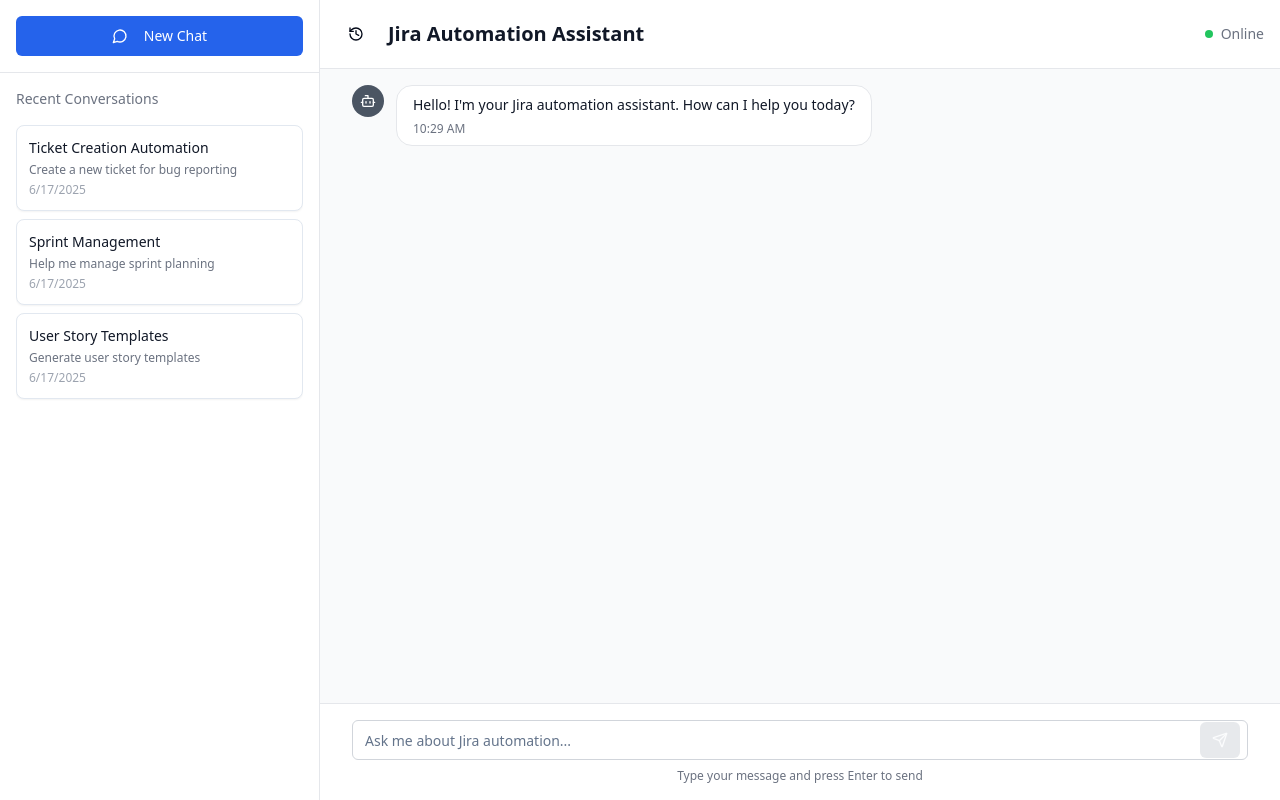
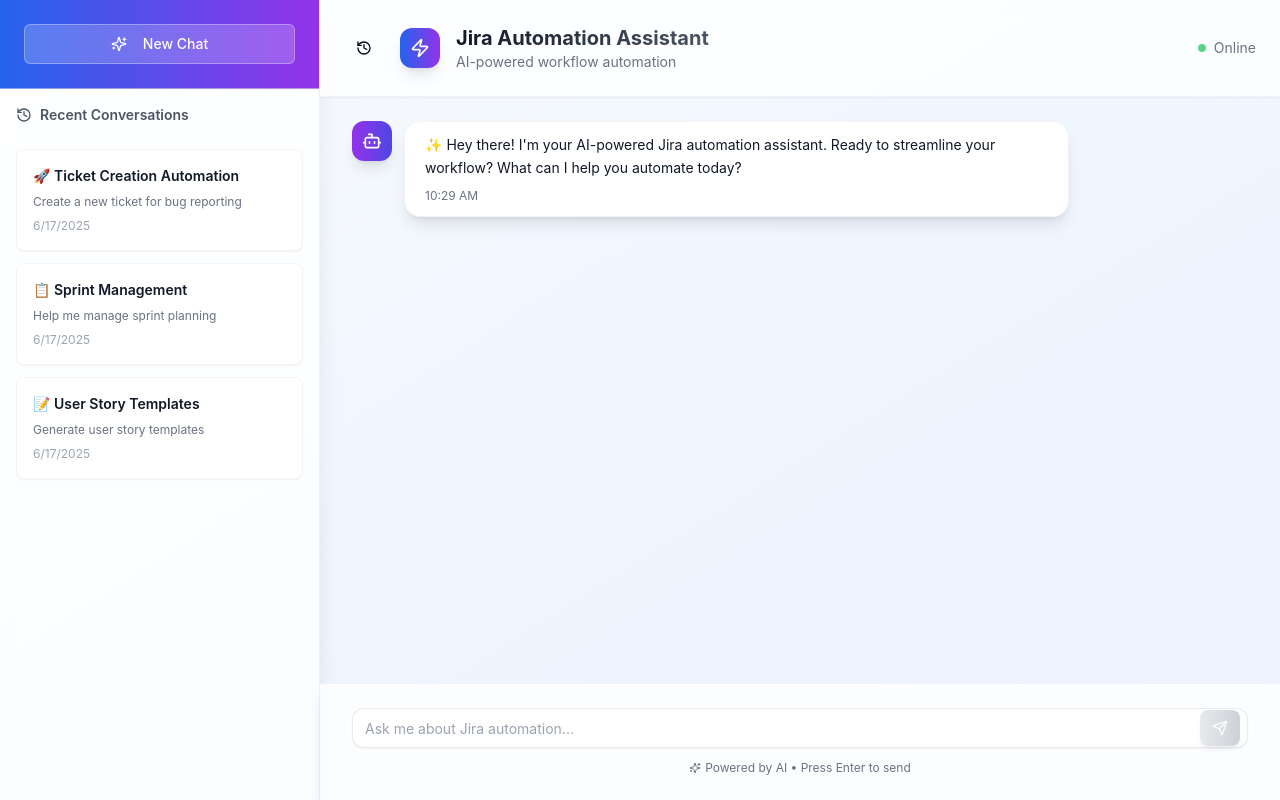
Before and after one commit to Manav1011/jira-chat-automator, a React (Vite) app: page / in a window 1280 px wide. Built offline with nearby package versions, Linux system fonts and the light colour scheme.

Commit message:
Enhance UI and UX
Improve the visual appeal and user experience of the chatbot.

```diff
--- a/src/index.css
+++ b/src/index.css
@@ -1,3 +1,4 @@
+
 @tailwind base;
 @tailwind components;
 @tailwind utilities;
@@ -99,5 +100,37 @@
 
   body {
     @apply bg-background text-foreground;
+    font-family: 'Inter', -apple-system, BlinkMacSystemFont, 'Segoe UI', Roboto, sans-serif;
   }
 }
+
+@layer utilities {
+  .animate-fade-in {
+    animation: fadeIn 0.4s ease-out;
+  }
+
+  @keyframes fadeIn {
+    from {
+      opacity: 0;
+      transform: translateY(8px);
+    }
+    to {
+      opacity: 1;
+      transform: translateY(0);
+    }
+  }
+
+  /* Enhanced bounce animation for typing indicator */
+  .animate-bounce {
+    animation: bounce 1.4s infinite;
+  }
+
+  @keyframes bounce {
+    0%, 80%, 100% {
+      transform: scale(0);
+    }
+    40% {
+      transform: scale(1);
+    }
+  }
+}
--- a/src/pages/Index.tsx
+++ b/src/pages/Index.tsx
@@ -1,6 +1,6 @@
 
 import React, { useState, useRef, useEffect } from 'react';
-import { Send, History, MessageCircle, Bot, User } from 'lucide-react';
+import { Send, History, MessageCircle, Bot, User, Sparkles, Zap } from 'lucide-react';
 import { Button } from "@/components/ui/button";
 import { Input } from "@/components/ui/input";
 import { ScrollArea } from "@/components/ui/scroll-area";
@@ -25,7 +25,7 @@ const Index = () => {
   const [messages, setMessages] = useState<Message[]>([
     {
       id: '1',
-      content: 'Hello! I\'m your Jira automation assistant. How can I help you today?',
+      content: '✨ Hey there! I\'m your AI-powered Jira automation assistant. Ready to streamline your workflow? What can I help you automate today?',
       isUser: false,
       timestamp: new Date(),
     }
@@ -35,21 +35,21 @@ const Index = () => {
   const [chatHistory, setChatHistory] = useState<ChatHistory[]>([
     {
       id: '1',
-      title: 'Ticket Creation Automation',
+      title: '🚀 Ticket Creation Automation',
       lastMessage: 'Create a new ticket for bug reporting',
       timestamp: new Date(Date.now() - 3600000),
       messages: []
     },
     {
       id: '2',
-      title: 'Sprint Management',
+      title: '📋 Sprint Management',
       lastMessage: 'Help me manage sprint planning',
       timestamp: new Date(Date.now() - 7200000),
       messages: []
     },
     {
       id: '3',
-      title: 'User Story Templates',
+      title: '📝 User Story Templates',
       lastMessage: 'Generate user story templates',
       timestamp: new Date(Date.now() - 10800000),
       messages: []
@@ -97,11 +97,11 @@ const Index = () => {
 
   const getBotResponse = (userInput: string): string => {
     const responses = [
-      'I can help you create Jira tickets automatically. What type of issue would you like to create?',
-      'Let me assist you with that Jira automation. I can help with ticket creation, assignment, and workflow management.',
-      'Great! I can set up automated workflows for your Jira project. What specific automation are you looking for?',
-      'I understand you need help with Jira. I can create tickets, update statuses, assign users, and much more.',
-      'That\'s a great question about Jira automation. Let me help you streamline your project management workflow.'
+      '🎯 I can help you create Jira tickets automatically. What type of issue would you like to create?',
+      '⚡ Let me assist you with that Jira automation. I can help with ticket creation, assignment, and workflow management.',
+      '🚀 Great! I can set up automated workflows for your Jira project. What specific automation are you looking for?',
+      '💡 I understand you need help with Jira. I can create tickets, update statuses, assign users, and much more.',
+      '✨ That\'s a fantastic question about Jira automation. Let me help you streamline your project management workflow.'
     ];
     return responses[Math.floor(Math.random() * responses.length)];
   };
@@ -117,7 +117,7 @@ const Index = () => {
     setMessages([
       {
         id: '1',
-        content: 'Hello! I\'m your Jira automation assistant. How can I help you today?',
+        content: '✨ Hey there! I\'m your AI-powered Jira automation assistant. Ready to streamline your workflow? What can I help you automate today?',
         isUser: false,
         timestamp: new Date(),
       }
@@ -135,7 +135,7 @@ const Index = () => {
       },
       {
         id: '2',
-        content: 'I can help you with that. Let me know what specific automation you need.',
+        content: '🎯 I can help you with that. Let me know what specific automation you need.',
         isUser: false,
         timestamp: new Date(chat.timestamp.getTime() + 60000),
       }
@@ -144,33 +144,36 @@ const Index = () => {
   };
 
   return (
-    <div className="flex h-screen bg-gray-50">
+    <div className="flex h-screen bg-gradient-to-br from-slate-50 via-blue-50 to-indigo-50">
       {/* Sidebar */}
-      <div className={`${sidebarOpen ? 'w-80' : 'w-0'} transition-all duration-300 overflow-hidden bg-white border-r border-gray-200 flex flex-col`}>
-        <div className="p-4 border-b border-gray-200">
+      <div className={`${sidebarOpen ? 'w-80' : 'w-0'} transition-all duration-300 overflow-hidden bg-white/80 backdrop-blur-sm border-r border-gray-200/50 flex flex-col shadow-xl`}>
+        <div className="p-6 border-b border-gray-200/50 bg-gradient-to-r from-blue-600 to-purple-600">
           <Button
             onClick={startNewChat}
-            className="w-full bg-blue-600 hover:bg-blue-700 text-white"
+            className="w-full bg-white/20 hover:bg-white/30 text-white border border-white/30 backdrop-blur-sm transition-all duration-200 hover:scale-105"
           >
-            <MessageCircle className="w-4 h-4 mr-2" />
+            <Sparkles className="w-4 h-4 mr-2" />
             New Chat
           </Button>
         </div>
 
         <ScrollArea className="flex-1 p-4">
-          <div className="space-y-2">
-            <h3 className="text-sm font-medium text-gray-500 mb-4">Recent Conversations</h3>
+          <div className="space-y-3">
+            <h3 className="text-sm font-semibold text-gray-600 mb-6 flex items-center">
+              <History className="w-4 h-4 mr-2" />
+              Recent Conversations
+            </h3>
             {chatHistory.map((chat) => (
               <Card
                 key={chat.id}
-                className={`p-3 cursor-pointer hover:bg-gray-50 transition-colors ${
-                  currentChatId === chat.id ? 'bg-blue-50 border-blue-200' : ''
+                className={`p-4 cursor-pointer hover:bg-gradient-to-r hover:from-blue-50 hover:to-purple-50 transition-all duration-200 hover:scale-[1.02] hover:shadow-md ${
+                  currentChatId === chat.id ? 'bg-gradient-to-r from-blue-50 to-purple-50 border-blue-200 shadow-md' : 'border-gray-100'
                 }`}
                 onClick={() => loadChatHistory(chat)}
               >
-                <h4 className="font-medium text-sm text-gray-900 truncate">{chat.title}</h4>
-                <p className="text-xs text-gray-500 mt-1 truncate">{chat.lastMessage}</p>
-                <p className="text-xs text-gray-400 mt-1">
+                <h4 className="font-semibold text-sm text-gray-900 truncate">{chat.title}</h4>
+                <p className="text-xs text-gray-500 mt-2 truncate">{chat.lastMessage}</p>
+                <p className="text-xs text-gray-400 mt-2">
                   {chat.timestamp.toLocaleDateString()}
                 </p>
               </Card>
@@ -182,27 +185,37 @@ const Index = () => {
       {/* Main Chat Area */}
       <div className="flex-1 flex flex-col">
         {/* Header */}
-        <div className="bg-white border-b border-gray-200 p-4 flex items-center justify-between">
+        <div className="bg-white/80 backdrop-blur-sm border-b border-gray-200/50 p-6 flex items-center justify-between shadow-sm">
           <div className="flex items-center">
             <Button
               variant="ghost"
               size="sm"
               onClick={() => setSidebarOpen(!sidebarOpen)}
-              className="mr-3"
+              className="mr-4 hover:bg-gray-100/50 hover:scale-105 transition-all duration-200"
             >
-              <History className="w-4 h-4" />
+              <History className="w-5 h-5" />
             </Button>
-            <h1 className="text-xl font-semibold text-gray-900">Jira Automation Assistant</h1>
+            <div className="flex items-center">
+              <div className="w-10 h-10 bg-gradient-to-r from-blue-600 to-purple-600 rounded-xl flex items-center justify-center mr-4 shadow-lg">
+                <Zap className="w-5 h-5 text-white" />
+              </div>
+              <div>
+                <h1 className="text-xl font-bold bg-gradient-to-r from-gray-900 to-gray-600 bg-clip-text text-transparent">
+                  Jira Automation Assistant
+                </h1>
+                <p className="text-sm text-gray-500">AI-powered workflow automation</p>
+              </div>
+            </div>
           </div>
           <div className="flex items-center text-sm text-gray-500">
-            <div className="w-2 h-2 bg-green-500 rounded-full mr-2"></div>
+            <div className="w-2 h-2 bg-green-500 rounded-full mr-2 animate-pulse"></div>
             Online
           </div>
         </div>
 
         {/* Messages */}
-        <ScrollArea className="flex-1 p-4">
-          <div className="max-w-4xl mx-auto space-y-4">
+        <ScrollArea className="flex-1 p-6">
+          <div className="max-w-4xl mx-auto space-y-6">
             {messages.map((message) => (
               <div
                 key={message.id}
@@ -210,23 +223,25 @@ const Index = () => {
               >
                 <div className={`flex max-w-[80%] ${message.isUser ? 'flex-row-reverse' : 'flex-row'}`}>
                   <div className={`flex-shrink-0 ${message.isUser ? 'ml-3' : 'mr-3'}`}>
-                    <div className={`w-8 h-8 rounded-full flex items-center justify-center ${
-                      message.isUser ? 'bg-blue-600' : 'bg-gray-600'
+                    <div className={`w-10 h-10 rounded-xl flex items-center justify-center shadow-lg ${
+                      message.isUser
+                        ? 'bg-gradient-to-r from-blue-600 to-blue-700'
+                        : 'bg-gradient-to-r from-purple-600 to-indigo-600'
                     }`}>
                       {message.isUser ? (
-                        <User className="w-4 h-4 text-white" />
+                        <User className="w-5 h-5 text-white" />
                       ) : (
-                        <Bot className="w-4 h-4 text-white" />
+                        <Bot className="w-5 h-5 text-white" />
                       )}
                     </div>
                   </div>
-                  <div className={`rounded-2xl px-4 py-2 ${
+                  <div className={`rounded-2xl px-5 py-3 shadow-lg ${
                     message.isUser
-                      ? 'bg-blue-600 text-white'
-                      : 'bg-white border border-gray-200 text-gray-900'
+                      ? 'bg-gradient-to-r from-blue-600 to-blue-700 text-white'
+                      : 'bg-white border border-gray-200/50 text-gray-900 backdrop-blur-sm'
                   }`}>
                     <p className="text-sm leading-relaxed">{message.content}</p>
-                    <p className={`text-xs mt-1 ${
+                    <p className={`text-xs mt-2 ${
                       message.isUser ? 'text-blue-100' : 'text-gray-500'
                     }`}>
                       {message.timestamp.toLocaleTimeString([], { hour: '2-digit', minute: '2-digit' })}
@@ -241,15 +256,15 @@ const Index = () => {
               <div className="flex justify-start animate-fade-in">
                 <div className="flex max-w-[80%]">
                   <div className="flex-shrink-0 mr-3">
-                    <div className="w-8 h-8 rounded-full bg-gray-600 flex items-center justify-center">
-                      <Bot className="w-4 h-4 text-white" />
+                    <div className="w-10 h-10 rounded-xl bg-gradient-to-r from-purple-600 to-indigo-600 flex items-center justify-center shadow-lg">
+                      <Bot className="w-5 h-5 text-white" />
                     </div>
                   </div>
-                  <div className="bg-white border border-gray-200 rounded-2xl px-4 py-2">
+                  <div className="bg-white border border-gray-200/50 rounded-2xl px-5 py-3 shadow-lg backdrop-blur-sm">
                     <div className="flex space-x-1">
-                      <div className="w-2 h-2 bg-gray-400 rounded-full animate-pulse"></div>
-                      <div className="w-2 h-2 bg-gray-400 rounded-full animate-pulse" style={{ animationDelay: '0.2s' }}></div>
-                      <div className="w-2 h-2 bg-gray-400 rounded-full animate-pulse" style={{ animationDelay: '0.4s' }}></div>
+                      <div className="w-2 h-2 bg-purple-400 rounded-full animate-bounce"></div>
+                      <div className="w-2 h-2 bg-purple-400 rounded-full animate-bounce" style={{ animationDelay: '0.2s' }}></div>
+                      <div className="w-2 h-2 bg-purple-400 rounded-full animate-bounce" style={{ animationDelay: '0.4s' }}></div>
                     </div>
                   </div>
                 </div>
@@ -260,9 +275,9 @@ const Index = () => {
         </ScrollArea>
 
         {/* Input Area */}
-        <div className="bg-white border-t border-gray-200 p-4">
+        <div className="bg-white/80 backdrop-blur-sm border-t border-gray-200/50 p-6 shadow-lg">
           <div className="max-w-4xl mx-auto">
-            <div className="flex items-center space-x-3">
+            <div className="flex items-center space-x-4">
               <div className="flex-1 relative">
                 <Input
                   ref={inputRef}
@@ -270,20 +285,21 @@ const Index = () => {
                   onChange={(e) => setInputValue(e.target.value)}
                   onKeyPress={handleKeyPress}
                   placeholder="Ask me about Jira automation..."
-                  className="pr-12 py-3 text-sm border-gray-300 focus:border-blue-500 focus:ring-blue-500"
+                  className="pr-14 py-4 text-sm border-gray-300/50 focus:border-blue-500 focus:ring-blue-500 rounded-xl shadow-sm bg-white/70 backdrop-blur-sm placeholder:text-gray-400"
                 />
                 <Button
                   onClick={handleSendMessage}
                   disabled={!inputValue.trim() || isTyping}
                   size="sm"
-                  className="absolute right-2 top-1/2 transform -translate-y-1/2 bg-blue-600 hover:bg-blue-700 disabled:bg-gray-300"
+                  className="absolute right-2 top-1/2 transform -translate-y-1/2 bg-gradient-to-r from-blue-600 to-purple-600 hover:from-blue-700 hover:to-purple-700 disabled:from-gray-300 disabled:to-gray-400 rounded-lg shadow-md hover:scale-105 transition-all duration-200"
                 >
                   <Send className="w-4 h-4" />
                 </Button>
               </div>
             </div>
-            <p className="text-xs text-gray-500 mt-2 text-center">
-              Type your message and press Enter to send
+            <p className="text-xs text-gray-500 mt-3 text-center flex items-center justify-center">
+              <Sparkles className="w-3 h-3 mr-1" />
+              Powered by AI • Press Enter to send
             </p>
           </div>
         </div>
```
